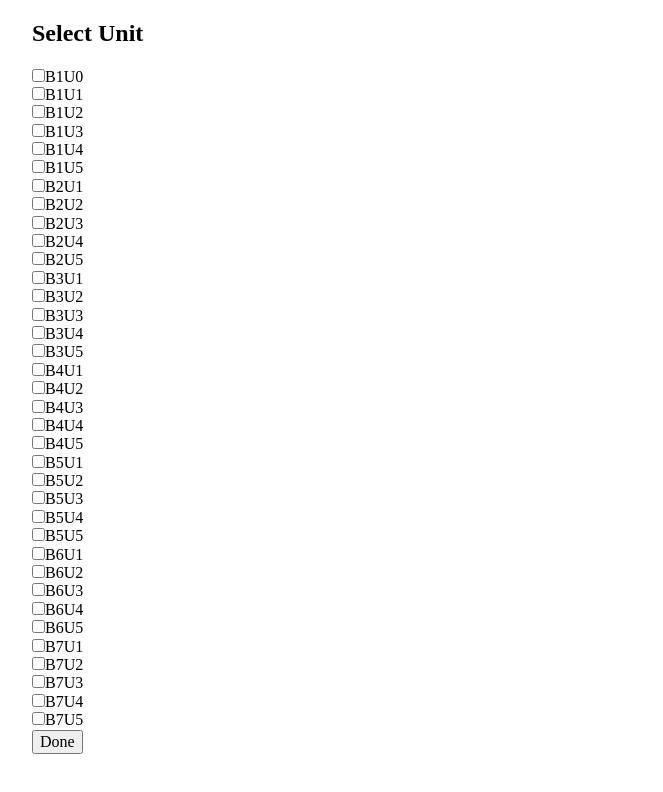
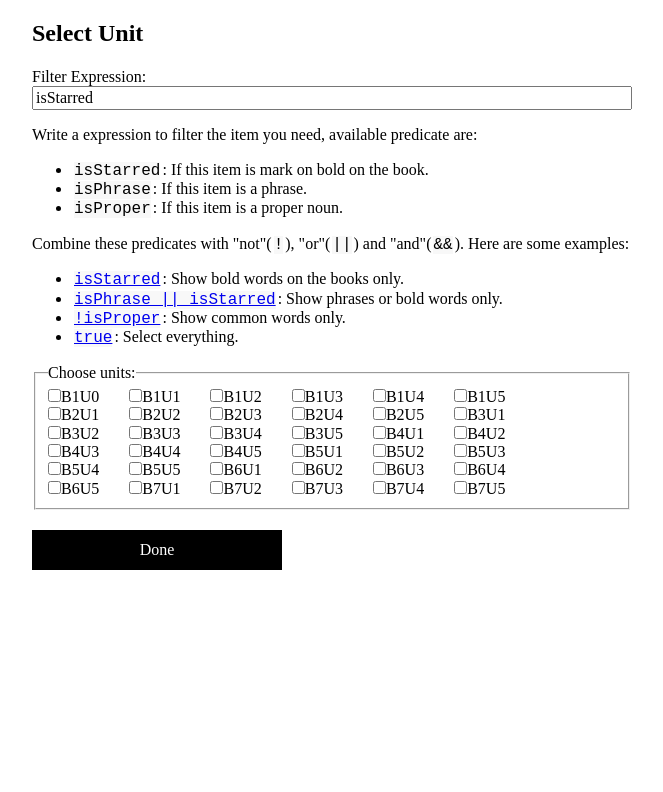
Before and after one commit to szdytom/abc-def, a React (Vite) app: page / in a window 1280 px wide. Shown: the top 792 px of the page, without its empty margins (308-971 px from the left). Built offline with nearby package versions, Linux system fonts and the light colour scheme.

Commit message:
Add filter option

```diff
--- a/src/App.jsx
+++ b/src/App.jsx
@@ -21,7 +21,7 @@ export function App() {
 	    return (
 			<main>
 				<UnitSelector />
-				<button onClick={() => setPage('spell')}>Done</button>
+				<button id="unit-select-done" className="em-button" onClick={() => setPage('spell')}>Done</button>
 			</main>
 		);
 	}
@@ -34,7 +34,7 @@ export function App() {
 	    return (
 	        <main>
 				<SpellBox wordlist={wordlist} />
-				<a class="a-button" onClick={() => setPage('select')}>Reselect Units</a>
+				<a className="a-button nav-a-button" onClick={() => setPage('select')}>Reselect Units</a>
 			</main>
 	    )
 	}
--- a/src/components/SelectUnit.jsx
+++ b/src/components/SelectUnit.jsx
@@ -1,31 +1,86 @@
 import { useState, useEffect } from 'react';
-import { availableData, parseSelectedUnits } from '../data';
+import { availableData, parseSelectedUnits, parseFilterOptions } from '../data';
+import './select-unit.css';
+
+const filterPredicates = [{
+		name: 'isStarred',
+		desc: 'If this item is mark on bold on the book.',
+	}, {
+		name: 'isPhrase',
+		desc: 'If this item is a phrase.',
+	}, {
+		name: 'isProper',
+		desc: 'If this item is a proper noun.',
+	}
+];
+
+const filterExamples = [{
+		expr: 'isStarred',
+		desc: 'Show bold words on the books only.',
+	}, {
+		expr: 'isPhrase || isStarred',
+		desc: 'Show phrases or bold words only.',
+	}, {
+		expr: '!isProper',
+		desc: 'Show common words only.',
+	}, {
+		expr: 'true',
+		desc: 'Select everything.',
+	}
+];
 
 export function UnitSelector() {
-	const [units, setUnits] = useState(() => parseSelectedUnits());
+	const [units, setUnits] = useState(parseSelectedUnits);
+	const [filterOptions, setFilterOptions] = useState(parseFilterOptions);
+
 	useEffect(() => {
-	    localStorage.setItem('abc-def-selectedUnits', JSON.stringify(units));
+		localStorage.setItem('abc-def-selectedUnits', JSON.stringify(units));
 	}, [units]);
+
+	useEffect(() => {
+	    localStorage.setItem('abc-def-filterOptions', filterOptions);
+	}, [filterOptions])
 
 	const onUnitSelectionChange = (unit) => {
 		if (units.includes(unit)) {
-		    setUnits(units.filter((u) => u !== unit));
+			setUnits(units.filter((u) => u !== unit));
 		} else {
 			setUnits(units.concat([unit]));
 		}
 	};
 
 	return (
-		<>
+		<div>
 			<h2>Select Unit</h2>
-			<div class="unit-selector">
+			<section className="filter-selector">
+				<div className="filter-input-container">
+					<label htmlFor='filter-input'>Filter Expression:</label>
+					<input id="filter-input" name="filter-input" type="text" value={filterOptions} onChange={(e) => setFilterOptions(e.target.value)} placeholder="Filter expression..." />
+				</div>
+				<div className="filter-desc desc-text">
+					<p>Write a expression to filter the item you need, available predicate are:</p>
+					<ul>
+						{filterPredicates.map((predicate) => (
+						    <li key={predicate.name}><code>{predicate.name}</code>: {predicate.desc}</li>
+						))}
+					</ul>
+					<p>Combine these predicates with "not"(<code>!</code>), "or"(<code>||</code>) and "and"(<code>&&</code>). Here are some examples:</p>
+					<ul>
+						{filterExamples.map((example) => (
+						    <li key={example.expr}><a className="a-button" onClick={() => setFilterOptions(example.expr)}><code>{example.expr}</code></a>: {example.desc}</li>
+						))}
+					</ul>
+				</div>
+			</section>
+			<fieldset className="unit-selector">
+				<legend>Choose units:</legend>
 				{availableData.map((unit) => (
-					<div key={unit[0]}>
+					<div key={unit[0]} className='unit-selection'>
 						<input type="checkbox" checked={units.includes(unit[1].href)} name={unit[0]} onChange={() => onUnitSelectionChange(unit[1].href)} />
 						<label htmlFor={unit[0]}>{unit[0]}</label>
 					</div>
 				))}
-			</div>
-		</>
+			</fieldset>
+		</div>
 	);
 }
--- a/src/components/SpellBox.css
+++ b/src/components/SpellBox.css
@@ -21,20 +21,5 @@
 }
 
 #submit-button {
-	height: 42px;
-	padding: 0 15px;
 	margin-left: 10px;
-	background-color: black;
-	border: 1px solid black;
-	color: white;
-	cursor: pointer;
 }
-
-#submit-button:hover {
-	background-color: #333;
-	border: 1px solid #333;
-}
-
-#submit-button:focus {
-	outline: none;
-}
--- a/src/components/SpellBox.jsx
+++ b/src/components/SpellBox.jsx
@@ -101,6 +101,10 @@ export function SpellBox({ wordlist }) {
 		}
 	};
 
+	if (wordlist.size === 0) {
+	    return <main>No units selected, or all words are filtered.</main>;
+	}
+
 	if (!ratingStoreReady || question == null) {
 		return <p>Generating Next Question...</p>;
 	}
@@ -123,11 +127,11 @@ export function SpellBox({ wordlist }) {
 					onKeyDown={handleInputKeydown}
 					autoFocus
 				/>
-				<button id='submit-button' onClick={handleSubmitEvent}>
+				<button id='submit-button' className='em-button' onClick={handleSubmitEvent}>
 					Submit
 				</button>
 			</div>
-			<p>Rating: {question.rating}. Confidence: {question.confidence}.</p>
+			<p className="footer-text">Rating: {question.rating}. Confidence: {question.confidence}.</p>
 		</>
 	)
 }
--- /dev/null
+++ b/src/components/select-unit.css
@@ -0,0 +1,35 @@
+#filter-input {
+	width: 100%;
+	font: 'Monaspace Radon', monospace;
+}
+
+#filter-input::placeholder {
+    color: #999;
+}
+
+.desc-text code {
+	background-color: #f8f8f8;
+	margin-left: 2px;
+	margin-right: 2px;
+}
+
+.unit-selection {
+	display: block;
+	float: left;
+	margin-right: 30px;
+	cursor: pointer;
+}
+
+.unit-selector {
+	height: fit-content;
+}
+
+.unit-selection label, .unit-selection input {
+	cursor: pointer;
+}
+
+#unit-select-done {
+	display: block;
+	width: 250px;
+	margin-top: 20px;
+}
--- a/src/data.js
+++ b/src/data.js
@@ -46,17 +46,29 @@ export const availableData = [
 ];
 
 export function parseSelectedUnits() {
-	return JSON.parse(localStorage.getItem('abc-def-selectedUnits') ?? '[]');
+	let list = JSON.parse(localStorage.getItem('abc-def-selectedUnits') ?? '[]');
+	return list.filter(url => availableData.some(d => d[1].toString() === url));
+}
+
+export function parseFilterOptions() {
+    return localStorage.getItem('abc-def-filterOptions') ?? 'isStarred';
 }
 
 export async function loadWordList() {
 	let units_urls = parseSelectedUnits();
+	console.log(units_urls);
+
+	let filter_expr = 'return ' + parseFilterOptions();
+	let filter_func = new Function('isStarred', 'isPhrase', 'isProper', filter_expr);
 	let rawWordlists = await Promise.all(units_urls.map(u => loadData(u)));
 	let wordlist = new Map();
 	for (let rawWordlist of rawWordlists) {
 		for (let row of rawWordlist) {
 			if (row.length < 3) { continue; }
-			if (row[2].indexOf('Z') == -1 && row[2].indexOf('*') != -1) {
+			const isStarred = row[2].indexOf('*') != -1;
+			const isPhrase = row[2].indexOf('D') != -1;
+			const isProper = row[2].indexOf('Z') != -1;
+			if (filter_func(isStarred, isPhrase, isProper)) {
 				wordlist.set(row[0], {
 					word: row[0],
 					text: row[1],
--- a/src/index.css
+++ b/src/index.css
@@ -1,3 +1,7 @@
+* {
+	box-sizing: border-box;
+}
+
 main {
 	width: 600px;
 	margin: 20px auto;
@@ -12,3 +16,33 @@ html {
 	text-decoration: underline;
 	cursor: pointer;
 }
+
+
+.em-button {
+	height: 40px;
+	padding: 0 15px;
+	background-color: black;
+	border: 1px solid black;
+	color: white;
+	cursor: pointer;
+	border-radius: 0;
+}
+
+.em-button:hover {
+	background-color: #333;
+	border: 1px solid #333;
+}
+
+.em-button:focus {
+	outline: none;
+}
+
+.footer-text {
+	color: #999;
+	font-size: smaller;
+	margin: 3px;
+}
+
+.nav-a-button {
+	margin-top: 40px;
+}
```
